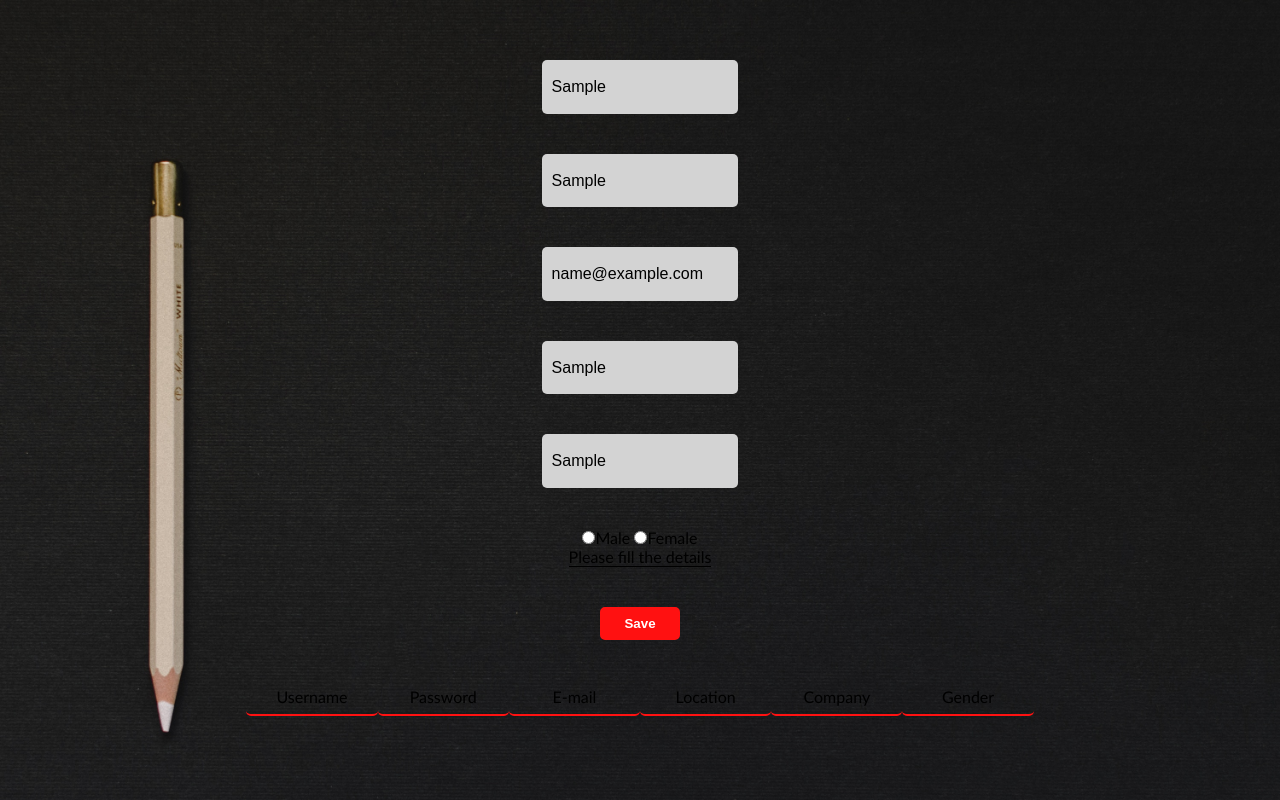
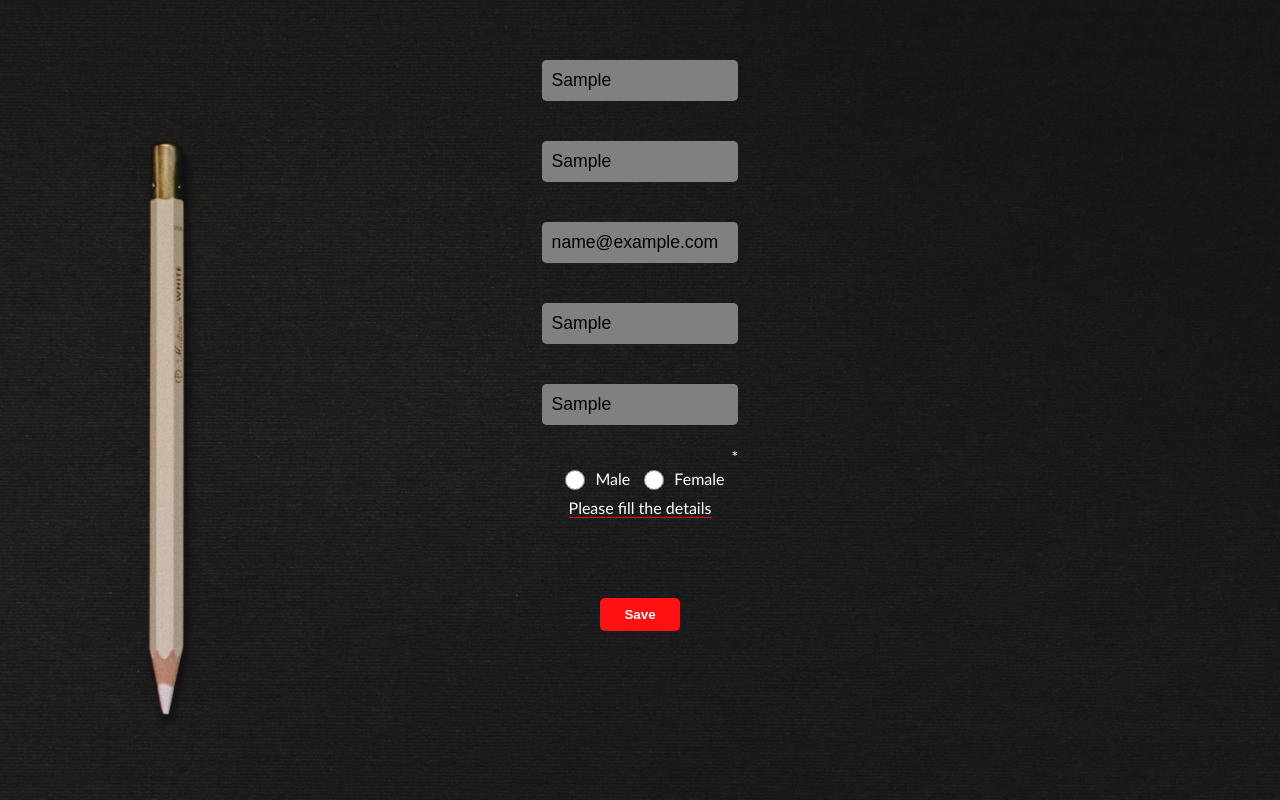
Before and after one commit to darshan137shah/Form_Validation_LocalStorage, a plain HTML site: page index.html in a window 1280 px wide. Both pictures are taken after typing "Sample", "Sample", "name@example.com", "Sample", "Sample" into the empty fields and a click on the button "Save". Drawn offline with Linux system fonts and the light colour scheme.

Commit message:
Functions with all test cases

```diff
--- a/app.js
+++ b/app.js
@@ -2,6 +2,7 @@ var button = document.getElementById('save');
 
 // LocalStorage Data Fetcher
 var appendToTable = (dataToAppend) => {
+  document.querySelector('div.data-group').style.display = 'block';
   var newData = document.querySelector(".data-group");
   var newDiv = document.createElement("div");
   newDiv.setAttribute('class', 'data-item-1');
@@ -19,16 +20,16 @@ if(localStorage.app) {
     nodeMain.forEach(function(nodeMain) {
       appendToTable(nodeMain);
     })
-
 } else {
+  document.querySelector('div.data-group').style.display = 'none';
   nodeMain = [];
 }
 
 // On submission of the form
 button.addEventListener('click', function() {
   var dataList = document.getElementById('form');
-  var nodeObj = {};
-  var val = [];
+  var nodeObj = {}; //onSuccess identifier
+  var val = []; //onReject identifier
   var err = "<p id='errPara'> Please fill the details </p>";
 
   // validator check
@@ -41,7 +42,7 @@ button.addEventListener('click', function() {
 
   // fetching data and validation
   for(let data of dataList) {
-    if (data.type == "text" && data.value !== "") {
+    if (data.type == "text" && data.value != "" && data.value != " ") {
       nodeObj[data.name] = data.value;
     } else if(data.type == "text") {
       val.push(data.name);
--- a/index.html
+++ b/index.html
@@ -9,19 +9,19 @@
     <section id="main">
       <form class="form-group" id="form">
         <div class="form-item">
-          <input type="text" id="username" name="username" placeholder="Username">
+          <input type="text" id="firstname" name="firstname" placeholder="Firstname *" autocomplete="off">
         </div>
         <div class="form-item">
-          <input type="text" id="pass" name="pass" placeholder="Password">
+          <input type="text" id="lastname" name="lastname" placeholder="Lastname *" autocomplete="off">
         </div>
         <div class="form-item">
-          <input type="text" id="email" name="email" placeholder="E-mail">
+          <input type="text" id="email" name="email" placeholder="E-mail *" autocomplete="off">
         </div>
         <div class="form-item">
-          <input type="text" id="location" name="location" placeholder="Location">
+          <input type="text" id="location" name="location" placeholder="Location *" autocomplete="off">
         </div>
         <div class="form-item">
-          <input type="text" id="company" name="company" placeholder="Company">
+          <input type="text" id="company" name="company" placeholder="Company *" autocomplete="off">
         </div>
         <div class="form-item">
           <input type="radio" id="male" name="gender" value="male">Male
@@ -34,8 +34,8 @@
 
       <div class="data-group">
         <div class="data-item">
-          <span>Username</span>
-          <span>Password</span>
+          <span>Firstname</span>
+          <span>Lastname</span>
           <span>E-mail</span>
           <span>Location</span>
           <span>Company</span>
--- a/master.css
+++ b/master.css
@@ -5,24 +5,23 @@
 }
 
 html {
-  background: url('./img/bodyBG.jpg') center;
-  background-position: top;
-  background-size:cover;
+  /* background-position: top; */
 }
 
 body {
-  width: 80%;
+  width: 100%;
   height: 100vh;
-  margin: 0 auto;
+  background: url('./img/bodyBG.jpg') center;
+  background-size:cover;
   font-family: calibri;
 }
 
 section {
-  width: 100%;
+  width: 80%;
   height: 100%;
   border-radius: 10px;
-  overflow: auto;
   padding: 20px 20px;
+  margin: 0 auto;
 }
 
 section .form-group{
@@ -40,26 +39,61 @@ section .data-group {
 section .form-group .form-item{
   width: 100%;
   padding-top: 40px;
+  color: white;
 }
 
 section .form-group .form-item input[type="text"] {
   width: 20%;
   padding: 10px 10px;
+  background: grey;
+  font-size: 1.1rem;
   border: none;
-  background: lightgrey;
   border-radius: 5px;
-  font-size: 1.1rem;
+  box-shadow: inset 5px 5px 10px grey;
+}
+
+section .form-group .form-item:nth-of-type(6) {
+  width: 20%;
+  margin: 20px auto;
+  padding: 20px 0;
+  /* border: 2px solid white; */
+  position: relative;
+}
+
+section .form-group .form-item:nth-of-type(6)::before {
+  display: block;
+  content: "*";
+  color: white;
+  position: absolute;
+  top: 2px;
+  right: 0;
+}
+
+section .form-group .form-item input[type="radio"] {
+  width: 20px;
+  height: 20px;
+  position: relative;
+  top: 5px;
+  margin: 0 10px;
 }
 
 section .form-group .form-item input[type="text"]:focus {
   border: none;
-  border-bottom: 2px solid #f11;
+  border: 1px solid #f11;
   outline: none;
+  background: lightgrey;
+  box-shadow: 1px 1px 20px grey;
 }
 
-section .form-group .form-item input[placeholder] {
+section .form-group .form-item input[placeholder]:hover {
+  line-height: 1.5rem;
+  font-size: 1rem;
+}
+
+section .form-group .form-item input::placeholder {
   line-height: 2.1rem;
   font-size: 1rem;
+  color: white;
 }
 
 section .form-group .form-item button {
@@ -76,6 +110,10 @@ section .data-group .data-item,section .data-group .data-item-1 {
   display: flex;
   width: 80%;
   margin: 0 auto;
+}
+
+section .data-group .data-item {
+  color: #fff;
 }
 
 section .data-group .data-item span{
@@ -108,7 +146,10 @@ section .data-group .data-item-1 span{
 }
 
 p#errPara {
-  border-bottom: 1px solid;
+  border-bottom: 1px solid red;
   width: max-content;
-  margin: 0 auto;
+  margin: 0px auto;
+  margin-top: 10px;
+  position: relative;
+  transition: all 5s;
 }
```
